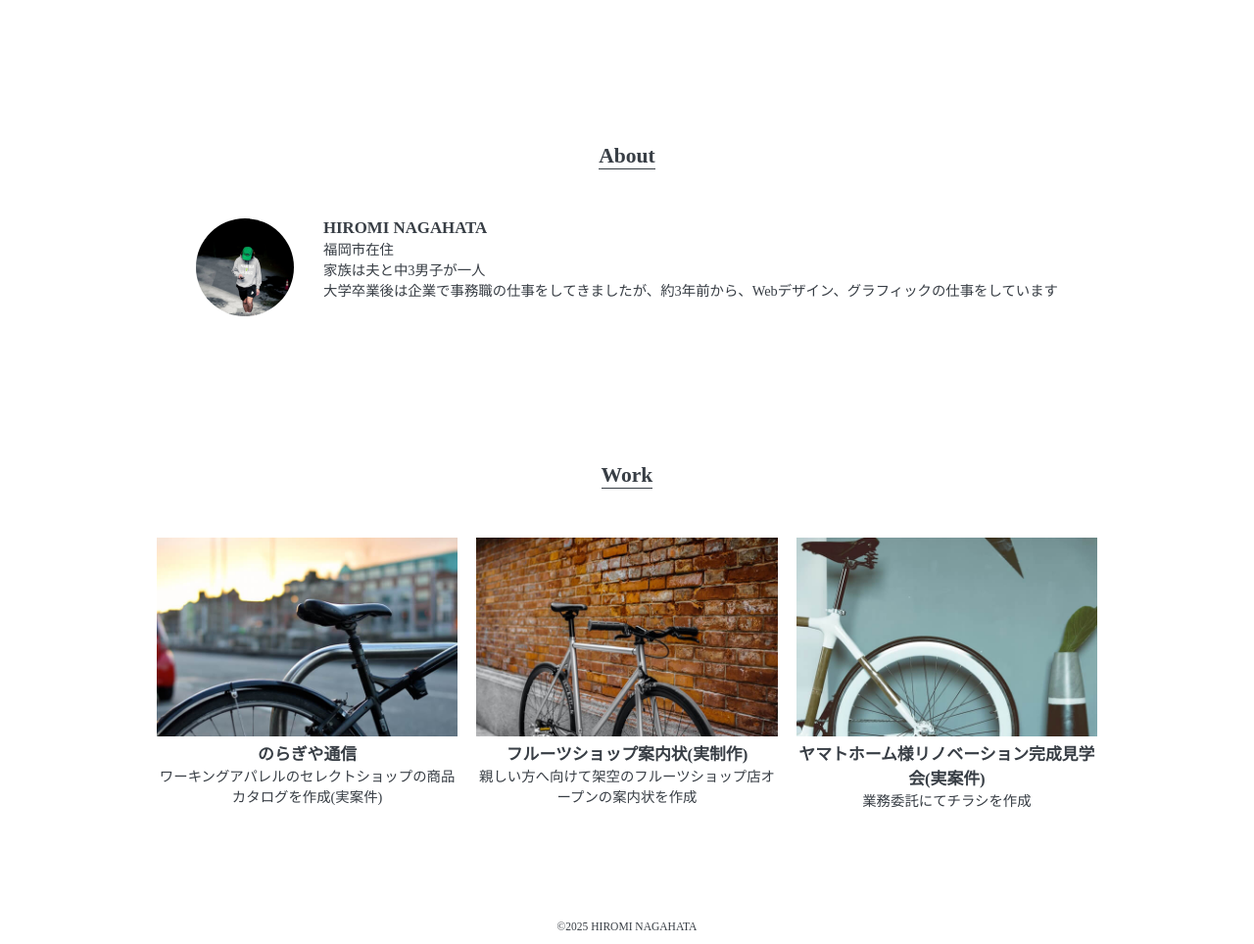
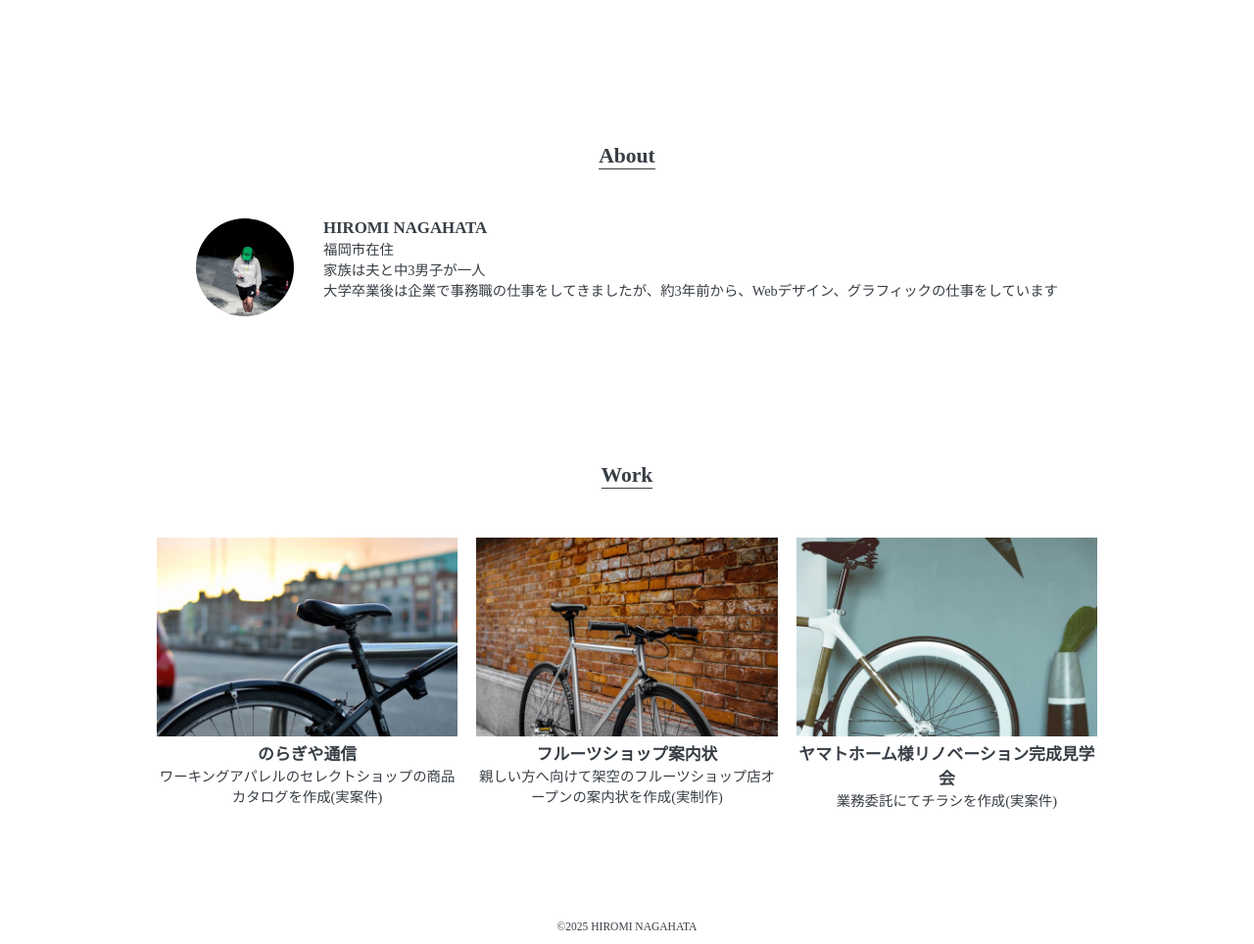
Before and after one commit to hiromi-nagahata/hiromi-nagahata, a plain HTML site: page index.html in a window 1280 px wide. Shown: the part 89-1053 px from the top of the page at 98% size. Drawn offline with Linux system fonts and the light colour scheme.

Commit message:
Update index.html

```diff
--- a/index.html
+++ b/index.html
@@ -57,15 +57,15 @@
                 <li>
                     <a href="#">
                         <img src="./img/bicycle2.jpg" alt="フルーツショップ案内状">
-                        <h3>フルーツショップ案内状(実制作)</h3>
-                        <p>親しい方へ向けて架空のフルーツショップ店オープンの案内状を作成</p>
+                        <h3>フルーツショップ案内状</h3>
+                        <p>親しい方へ向けて架空のフルーツショップ店オープンの案内状を作成(実制作)</p>
                     </a>
                 </li>
                 <li>
                     <a href="#">
                         <img src="./img/bicycle3.jpg" alt="ヤマトホーム様リノベーション完成見学会のチラシ">
-                        <h3>ヤマトホーム様リノベーション完成見学会(実案件)</h3>
-                        <p>業務委託にてチラシを作成</p>
+                        <h3>ヤマトホーム様リノベーション完成見学会</h3>
+                        <p>業務委託にてチラシを作成(実案件)</p>
                     </a>
                 </li>
             </ul>
```
